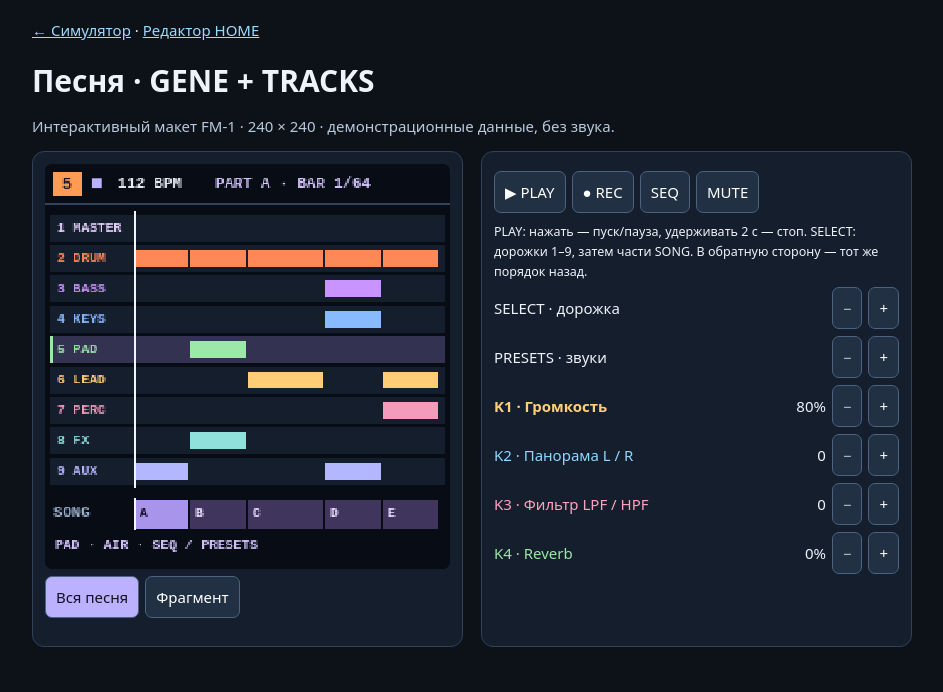
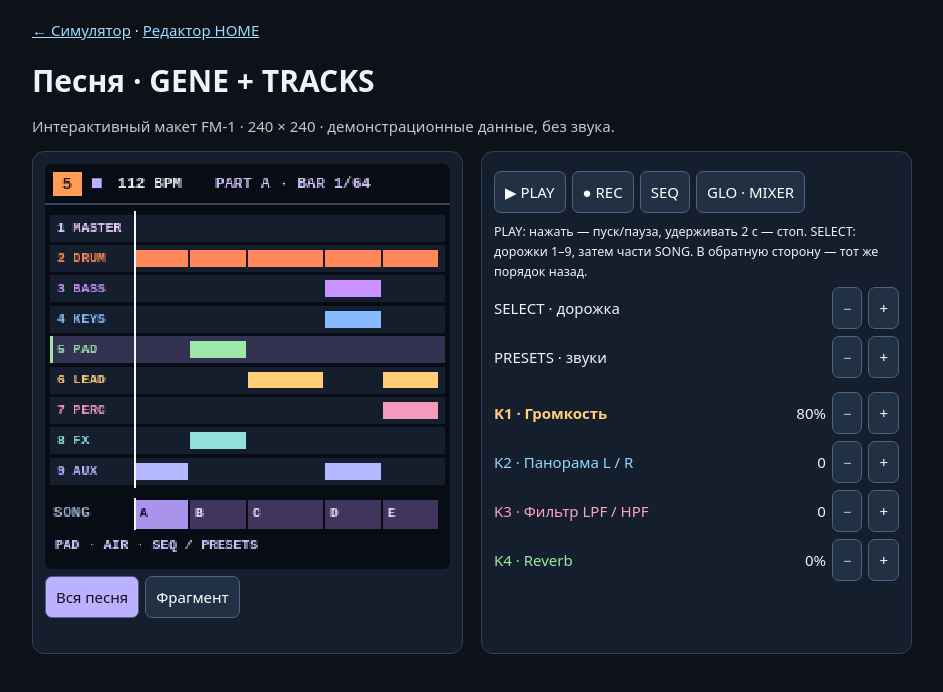
Before and after one commit to evgenytox/Fm1-web, a plain HTML site: page song.html in a window 1280 px wide. Both pictures are taken after a click on the element "Экран песни". Shown: the whole page, without its empty margins (168-1111 px from the left). Drawn offline with Linux system fonts and the light colour scheme.

Commit message:
Move track mute to mixer keys and dim zero-volume tracks

```diff
--- a/song.html
+++ b/song.html
@@ -1,4 +1,4 @@
 <!doctype html><html lang="ru"><meta charset="utf-8"><meta name="viewport" content="width=device-width,initial-scale=1"><title>FM‑1 · Песня</title>
 <style>*{box-sizing:border-box}body{margin:0;background:#0d1118;color:#eef3fb;font:15px system-ui}main{max-width:920px;margin:auto;padding:20px}a{color:#9ddaff}p{color:#b9c9db}.grid{display:grid;grid-template-columns:minmax(0,1fr) minmax(0,1fr);gap:18px}.panel{background:#151e2c;border:1px solid #304158;border-radius:12px;padding:12px;min-width:0}canvas{display:block;width:100%;height:auto;image-rendering:pixelated;touch-action:manipulation;border-radius:7px}button{font:inherit;min-height:42px;background:#223044;color:white;border:1px solid #4b6280;border-radius:7px;padding:6px 10px;cursor:pointer;touch-action:manipulation}button[aria-pressed=true]{background:#bcb1ff;color:#131020}button:disabled{opacity:.45}#play,#rec{touch-action:none;user-select:none}.row{display:flex;gap:6px;align-items:center;flex-wrap:wrap;margin:7px 0}.row label{flex:1}.row span{min-width:60px;text-align:right}#status{min-height:2em}h1{margin-bottom:4px}@media(max-width:690px){.grid{grid-template-columns:1fr}main{padding:12px}}</style>
-<main><a href="./">← Симулятор</a> · <a href="editor.html">Редактор HOME</a><h1>Песня · GENE + TRACKS</h1><p>Интерактивный макет FM‑1 · 240 × 240 · демонстрационные данные, без звука.</p><div class="grid"><div class="panel"><canvas id="lcd" width="240" height="240" aria-label="Экран песни"></canvas><div class="row"><button id="overview" aria-pressed="true">Вся песня</button><button id="detail" aria-pressed="false">Фрагмент</button><button id="back" hidden>← Песня</button></div></div><div class="panel"><div class="row"><button id="play" aria-label="PLAY: удерживай две секунды для STOP">▶ PLAY</button><button id="rec" aria-pressed="false">● REC</button><button id="home" hidden>HOME</button><button id="seq">SEQ</button><button id="mute">MUTE</button></div><small>PLAY: нажать — пуск/пауза, удерживать 2 с — стоп. SELECT: дорожки 1–9, затем части SONG. В обратную сторону — тот же порядок назад.</small><div class="row"><label id="select-label">SELECT · дорожка</label><button data-do="select,-1">−</button><button data-do="select,1">+</button></div><div class="row"><label id="preset-label">PRESETS · звуки</label><button data-do="preset,-1">−</button><button data-do="preset,1">+</button></div><div id="clear-locks" hidden><p id="clear-message" role="alert"></p><button id="cancel-clear">Отмена</button></div><div id="knobs"></div><p id="status" role="status"></p></div></div></main>
-<script src="song.js?v=9"></script></html>
+<main><a href="./">← Симулятор</a> · <a href="editor.html">Редактор HOME</a><h1>Песня · GENE + TRACKS</h1><p>Интерактивный макет FM‑1 · 240 × 240 · демонстрационные данные, без звука.</p><div class="grid"><div class="panel"><canvas id="lcd" width="240" height="240" aria-label="Экран песни"></canvas><div class="row"><button id="overview" aria-pressed="true">Вся песня</button><button id="detail" aria-pressed="false">Фрагмент</button><button id="back" hidden>← Песня</button></div></div><div class="panel"><div class="row"><button id="play" aria-label="PLAY: удерживай две секунды для STOP">▶ PLAY</button><button id="rec" aria-pressed="false">● REC</button><button id="home" hidden>HOME</button><button id="seq">SEQ</button><button id="mixer" aria-expanded="false" aria-controls="mixer-keys">GLO · MIXER</button></div><small>PLAY: нажать — пуск/пауза, удерживать 2 с — стоп. SELECT: дорожки 1–9, затем части SONG. В обратную сторону — тот же порядок назад.</small><div class="row"><label id="select-label">SELECT · дорожка</label><button data-do="select,-1">−</button><button data-do="select,1">+</button></div><div class="row"><label id="preset-label">PRESETS · звуки</label><button data-do="preset,-1">−</button><button data-do="preset,1">+</button></div><div id="clear-locks" hidden><p id="clear-message" role="alert"></p><button id="cancel-clear">Отмена</button></div><div id="mixer-keys" class="row" hidden></div><div id="knobs"></div><p id="status" role="status"></p></div></div></main>
+<script src="song.js?v=10"></script></html>
--- a/song.js
+++ b/song.js
@@ -15,7 +15,9 @@ let songFocus=false, partPick=0;
 const TRACK_Y=30, ROW_H=18, SONG_Y=199, SONG_H=17;
 const locks=labels.map(()=>new Map());
 let recording=-1,recHold=null,recHeld=false,clear=null;
-const muted=labels.map(()=>false), patch=labels.map(()=>0), toggled=new Set();
+const muteLatch=labels.map(()=>false), patch=labels.map(()=>0), toggled=new Set();
+let mixerOpen=false;
+const isMuted=t=>t>0&&(muteLatch[t]||mix[t][0]===0);
 let track=0,mode='song',zoom=false,position=0,transport='stop',last=performance.now(), hold=null, held=false;
 const clamp=(v,min,max)=>Math.min(max,Math.max(min,v));
 function text(s,x,y,col='#e7edf7',font=9){g.fillStyle=col;g.font=`600 ${font}px monospace`;g.textBaseline='middle';g.fillText(s,x,y);}
@@ -70,7 +72,7 @@ function render(){
  text('SONG',5,SONG_Y+8,songFocus?'#ffcf78':'#9bb0cd');let at=0;
  parts.forEach(([name,n],i)=>{const a=x+Math.floor(at*w/total), b=x+Math.floor((at+n)*w/total);rect(a,SONG_Y,b-a-1,SONG_H,songFocus&&i===partPick?'#ffcf78':i===s.i?'#a895eb':'#40355d');if(b-a>10)text(name,a+3,SONG_Y+8,(songFocus&&i===partPick)||i===s.i?'#120e22':'#eadfff',8);at+=n;});
  if(zoom)rect(x+Math.floor(position*w/total),SONG_Y-1,1,SONG_H+2,'#fff');
- labels.forEach((l,t)=>{const y=TRACK_Y+t*ROW_H,on=!songFocus&&track===t, color=muted[t]?'#68717d':colors[t];rect(3,y,234,16,on?'#343251':'#151e2d');if(on)rect(3,y,2,16,color);text(`${t+1} ${l}`,7,y+8,color,8);
+ labels.forEach((l,t)=>{const y=TRACK_Y+t*ROW_H,on=!songFocus&&track===t, color=isMuted(t)?'#68717d':colors[t];rect(3,y,234,16,on?'#343251':'#151e2d');if(on)rect(3,y,2,16,color);text(`${t+1} ${l}`,7,y+8,color,8);
   if(t===0){drawLocks(t,x,y,w,s);return;}
   if(zoom){
     const len=cycles[t],phase=Math.floor(position*16)%len;
@@ -78,7 +80,7 @@ function render(){
      const xx=x+Math.floor(i*w/len);rect(xx,y+2,1,12,'#273246');
      if(i<16&&events(t,i)!==toggled.has(t+':'+i)){const ny=t===1?y+3:y+3+(i*(t+2))%9;rect(xx+2,ny,t===1?2:4,t===1?10:2,color);}
     }
-    if(transport!=='stop')rect(x+Math.floor(phase*w/len),y+1,1,13,muted[t]?'#747d8c':'#f2f5ff');
+    if(transport!=='stop')rect(x+Math.floor(phase*w/len),y+1,1,13,isMuted(t)?'#747d8c':'#f2f5ff');
   }
   else {let st=0;for(let i=0;i<parts.length;i++){const n=parts[i][1],a=x+Math.floor(st*w/total),b=x+Math.floor((st+n)*w/total);if(events(t,i)||t===1)rect(a,y+3,b-a-1,10,color);st+=n;}}
  });
@@ -86,7 +88,7 @@ function render(){
  rect(px,TRACK_Y-2,1,zoom?ROW_H+2:labels.length*ROW_H+2,'#f2f5ff');if(!zoom)rect(px,SONG_Y-1,1,SONG_H+2,'#f2f5ff');
  if(songFocus)text(`${partPick+1}/${parts.length} · ${parts[partPick][0]} · PRESETS: REPLACE`,6,226,'#ffcf78',8);
  else if(track===0||touched[track]||recording===track){const k=knobView[track];text(`${recording===track?'● REC · ':''}K${k+1} ${(track===0?masterShort:mixShort)[k]} · ${value(k)}`,6,226,masterInk[k],8);}
- else text(`${labels[track]} · ${patches[track][patch[track]]} · ${muted[track]?'MUTED':'SEQ / PRESETS'}`,6,226,'#d6c6ff',8);
+ else text(`${labels[track]} · ${patches[track][patch[track]]} · ${isMuted(track)?'MUTED':'SEQ / PRESETS'}`,6,226,'#d6c6ff',8);
 }
 let presetReturn=null, presetTimer=null;
 function presetActivity(){
@@ -99,13 +101,24 @@ function closePresets(){
  ({mode,track,zoom}=presetReturn);presetReturn=null;
  clearTimeout(presetTimer);presetTimer=null;sync();
 }
+function renderMixer(){
+ const root=$('mixer-keys');if(!mixerOpen)return;
+ const focus=Number(document.activeElement?.dataset.muteTrack);
+ root.replaceChildren(...labels.slice(1).map((label,i)=>{
+   const t=i+1,b=document.createElement('button');b.type='button';b.dataset.muteTrack=t;
+   b.textContent=`${t+1} ${label}${muteLatch[t]?' · MUTE':mix[t][0]===0?' · 0%':''}`;
+   b.setAttribute('aria-label',`MUTE ${t+1} ${label}`);b.setAttribute('aria-pressed',String(muteLatch[t]));
+   b.onclick=()=>{muteLatch[t]=!muteLatch[t];sync();};return b;
+ }));
+ if(focus)root.querySelector(`[data-mute-track="${focus}"]`)?.focus();
+}
 function sync(){
  if(mode!=='presets'&&presetReturn){clearTimeout(presetTimer);presetTimer=null;presetReturn=null;}
  $('home').hidden=mode!=='presets';
 
  $('overview').hidden=$('detail').hidden=mode!=='song';$('back').hidden=mode==='song'&&!songFocus; $('back').textContent=songFocus?'↑ К дорожке 9':'← Песня';$('select-label').textContent=songFocus?'SELECT · ← / → по частям песни':'SELECT · дорожка';$('preset-label').textContent=songFocus?'PRESETS · заменить часть':track===0?'PRESETS · масштаб (− песня / + фрагмент)':'PRESETS · звуки';
  $('overview').setAttribute('aria-pressed',String(!zoom));$('detail').setAttribute('aria-pressed',String(zoom));
- $('play').textContent=transport==='play'?'Ⅱ PAUSE':transport==='pause'?'▶ RESUME':'▶ PLAY';$('seq').disabled=songFocus||track===0;$('mute').disabled=songFocus||track===0;$('mute').setAttribute('aria-pressed',String(muted[track]));
+ $('play').textContent=transport==='play'?'Ⅱ PAUSE':transport==='pause'?'▶ RESUME':'▶ PLAY';$('seq').disabled=songFocus||track===0;$('mixer').setAttribute('aria-expanded',String(mixerOpen));$('mixer-keys').hidden=!mixerOpen;renderMixer();
  $('rec').setAttribute('aria-pressed',String(recording===track));$('rec').disabled=Boolean(clear)||songFocus;$('rec').textContent=recording===track?'● REC ON':'● REC';
  $('knobs').replaceChildren();(songFocus?[]:track===0?masterNames:mixNames).forEach((n,i)=>{const d=document.createElement('div');d.className='row';const label=document.createElement('label');label.textContent=`K${i+1} · ${n}`;label.style.color=masterInk[i];label.style.fontWeight=i===knobView[track]?'700':'';const val=document.createElement('span');val.textContent=value(i);d.append(label,val);[-1,1].forEach(sign=>{const b=document.createElement('button');b.textContent=sign<0?'−':'+';b.setAttribute('aria-label',n+(sign<0?' уменьшить':' увеличить'));b.onclick=()=>turnKnob(i,sign);d.append(b);});$('knobs').append(d);});
  render();
@@ -124,7 +137,7 @@ function act(k,n){
 for(const b of document.querySelectorAll('[data-do]'))b.onclick=()=>{const [k,n]=b.dataset.do.split(',');act(k,Number(n));};
 $('home').onclick=closePresets;
 for(const event of ['click','keydown','wheel'])document.addEventListener(event,presetActivity,true);
-$('back').onclick=()=>{if(mode==='presets')return closePresets();mode='song';songFocus=false;sync();};$('seq').onclick=()=>{if(track){mode='seq';sync();}};$('mute').onclick=()=>{if(track){muted[track]=!muted[track];sync();}};
+$('back').onclick=()=>{if(mode==='presets')return closePresets();mode='song';songFocus=false;sync();};$('seq').onclick=()=>{if(track){mode='seq';sync();}};$('mixer').onclick=()=>{mixerOpen=!mixerOpen;sync();};
 $('overview').onclick=()=>{zoom=false;sync();};$('detail').onclick=()=>{zoom=true;sync();};
 function shortPlay(){last=performance.now();transport=transport==='play'?'pause':'play';sync();}
 function stop(){transport='stop';position=0;sync();}
```
